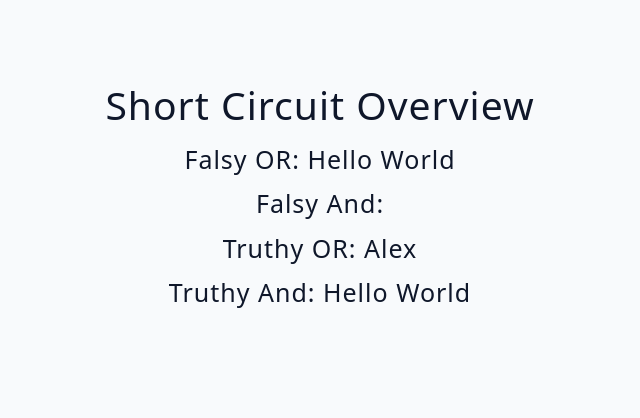
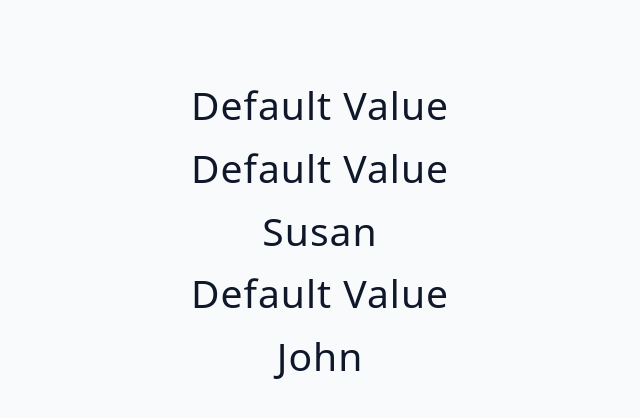
Before and after one commit to aleksandarPaytalov/03-advanced-react, a React (Vite) app: page / in a window 1280 px wide. Shown: the top 418 px of the page, without its empty margins (320-960 px from the left). Built offline with nearby package versions, Linux system fonts and the light colour scheme.

Commit message:
short-circuit-examples exercise

```diff
--- a/src/App.jsx
+++ b/src/App.jsx
@@ -1,4 +1,4 @@
-import Starter from "./tutorial/03-conditional-rendering/starter/04-short-circuit-overview.jsx";
+import Starter from "./tutorial/03-conditional-rendering/starter/05-short-circuit-examples.jsx";
 import Final from "./tutorial/01-useState/final/03-useState-array.jsx";
 
 function App() {
--- a/src/tutorial/03-conditional-rendering/starter/05-short-circuit-examples.jsx
+++ b/src/tutorial/03-conditional-rendering/starter/05-short-circuit-examples.jsx
@@ -1,14 +1,28 @@
-import { useState } from 'react';
+import { useState } from "react";
 
 const ShortCircuitExamples = () => {
   // falsy
-  const [text, setText] = useState('');
+  const [text, setText] = useState("");
   // truthy
-  const [name, setName] = useState('susan');
-  const [user, setUser] = useState({ name: 'john' });
+  const [name, setName] = useState("susan");
+  const [user, setUser] = useState({ name: "john" });
   const [isEditing, setIsEditing] = useState(false);
+  return (
+    <div>
+      <h2>{text || "default value"}</h2>
+      <h2>{name && "default value"}</h2>
+      <h2>{name || "default value"}</h2>
+      <h2>{text && "default value"}</h2>
+      <h2>{!text && "default value"}</h2>
 
-  return <h2>short circuit - examples</h2>;
+      {/* user && <SomeComponent name={user.name} />*/}
+      <h2>{text ? <SomeComponent name={name} /> : user.name}</h2>
+    </div>
+  );
+};
+
+const SomeComponent = ({ name }) => {
+  return <h2>hello there {name}</h2>;
 };
 
 export default ShortCircuitExamples;
```
